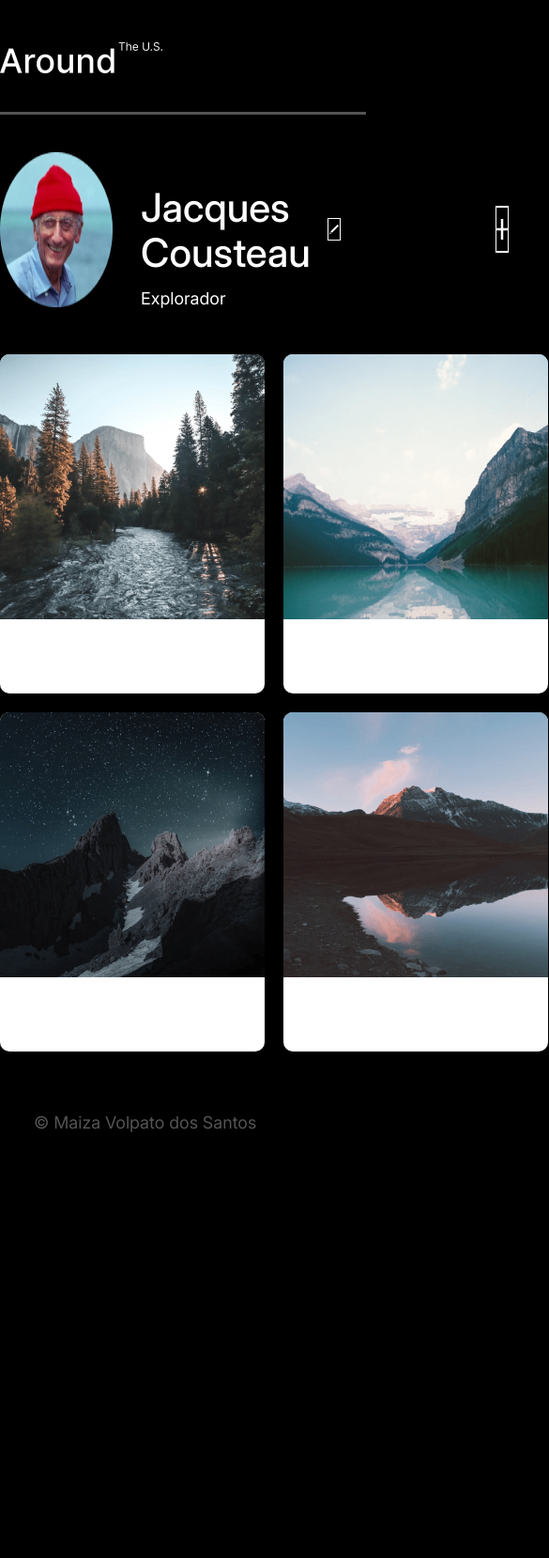
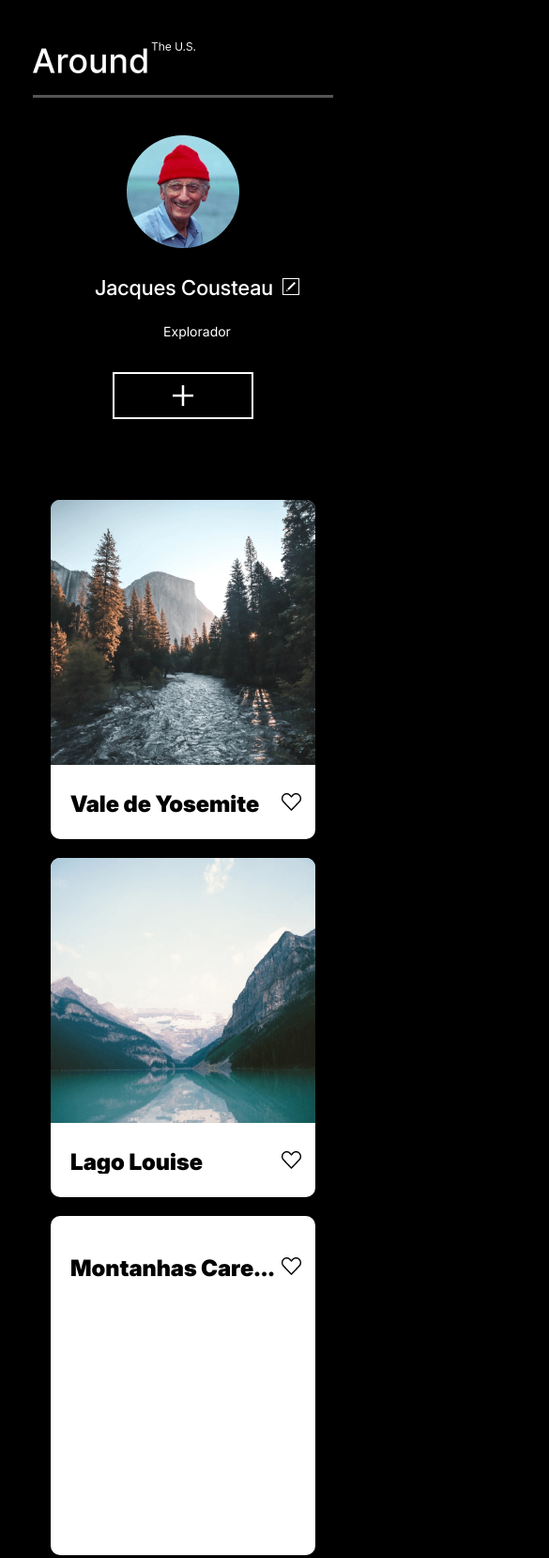
Before and after one commit to maizavolpato/web_project_around, a plain HTML site: page index.HTML in a window 390 px wide. Shown: the top 1658 px of the page at 94% size, 585 px wide, since content can reach past the window. Before the commit the page ends 1282 px from the top, so only its background shows below. Drawn offline with Linux system fonts and the light colour scheme.

Commit message:
Adj responsiviness

```diff
--- a/blocks/elements.css
+++ b/blocks/elements.css
@@ -12,3 +12,38 @@
   background-color: #ffffff;
   border-radius: 10px;
 }
+
+.element__card-block {
+  width: 246px;
+  display: flex;
+  justify-content: space-between;
+  margin: 25px 15px 31px 21px;
+}
+
+.element__card-text {
+  font-family: Inter;
+  font-weight: 900;
+  font-size: 24px;
+  line-height: 100%;
+  color: #000000;
+  text-overflow: ellipsis;
+  white-space: nowrap;
+  overflow: hidden;
+  max-width: 220px;
+}
+
+.elements__card-button-like {
+  background: transparent url("../images/like_button.png") center no-repeat;
+  width: 21px;
+  height: 19px;
+  border: none;
+  background-size: 21px 19px;
+}
+
+@media screen and (max-width: 544px) {
+  .elements {
+    display: flex;
+    flex-direction: column;
+    align-items: center;
+  }
+}
--- a/blocks/form.css
+++ b/blocks/form.css
@@ -18,6 +18,7 @@
   background-color: #ffffff;
   box-shadow: 0px 0px 25px 0px #00000026;
   border-radius: 10px;
+  position: relative;
 }
 
 .form__title {
@@ -26,29 +27,6 @@
   font-size: 24px;
   line-height: 100%;
   margin: 34px 0 54px 36px;
-}
-
-.form__button-close {
-  width: 40px;
-  height: 40px;
-  background: transparent url("../images/close_button.png") center no-repeat;
-  border: none;
-  position: absolute;
-  top: 80px;
-  right: 470px;
-  padding: 0;
-  margin: 0;
-  cursor: pointer;
-}
-
-.form__button-close:hover,
-.form__button-submit:hover {
-  opacity: 0.8;
-}
-
-.form__fieldset {
-  padding: 0;
-  border: none;
 }
 
 .form__input {
@@ -95,6 +73,51 @@
   cursor: pointer;
 }
 
+.form__button-close {
+  width: 40px;
+  height: 40px;
+  background: transparent url("../images/close_button.png") center no-repeat;
+  border: none;
+  position: absolute;
+  top: -33px;
+  right: -36px;
+  padding: 0;
+  margin: 0;
+  cursor: pointer;
+}
+
+.form__button-close:hover,
+.form__button-submit:hover {
+  opacity: 0.8;
+}
+
+.form__fieldset {
+  padding: 0;
+  border: none;
+}
+
 .form_open {
   display: flex;
 }
+
+@media screen and (max-width: 544px) {
+  .form__profile-edit {
+    width: 282px;
+    height: 322px;
+  }
+
+  .form__title {
+    font-size: 18px;
+  }
+
+  .form__input {
+    width: 238px;
+  }
+
+  .form__button-submit {
+    width: 238px;
+    height: 50px;
+    font-size: 14px;
+    margin: 46px 22px 25px 22px;
+  }
+}
--- a/blocks/header.css
+++ b/blocks/header.css
@@ -4,3 +4,10 @@
   max-width: 880px;
   height: 74px;
 }
+
+@media screen and (max-width: 544px) {
+  .header {
+    width: 320px;
+    height: 56px;
+  }
+}
--- a/blocks/profile.css
+++ b/blocks/profile.css
@@ -4,15 +4,21 @@
   max-width: 880px;
 }
 
-.profilo__image {
-  max-width: 120px;
-  max-height: 120px;
+.profile__image {
+  width: 120px;
+  height: 120px;
 }
 .profile__info {
+  max-width: 415px;
+  margin-left: 30px;
   display: flex;
   flex-direction: column;
-  margin-left: 30px;
 }
+
+.profile__name-button {
+  display: flex;
+}
+
 .profile__name {
   font-family: Inter;
   font-weight: 500;
@@ -32,6 +38,7 @@
 .profile__edit-button {
   width: 24px;
   height: 24px;
+  margin: 18px 18px 0 18px;
   background: transparent url("../images/edit_button.png") center no-repeat;
   border: 1px solid #fff;
   margin-left: 18px;
@@ -47,3 +54,35 @@
   align-self: center;
   cursor: pointer;
 }
+
+.profile__edit-button:hover,
+.profile__add-image-button:hover {
+  opacity: 0.6;
+}
+
+@media screen and (max-width: 544px) {
+  .profile {
+    flex-direction: column;
+    align-items: center;
+  }
+
+  .profile__name {
+    font-size: 22px;
+  }
+
+  .profile__job {
+    font-size: 14px;
+    text-align: center;
+  }
+
+  .profile__edit-button {
+    width: 18px;
+    height: 18px;
+    margin: 0;
+    margin-left: 10px;
+  }
+
+  .profile__add-image-button {
+    margin: 36px auto 36px;
+  }
+}
--- a/index.HTML
+++ b/index.HTML
@@ -22,32 +22,57 @@
           class="profile__image"
         />
         <div class="profile__info">
-          <h2 class="profile__name">Jacques Cousteau</h2>
-
+          <div class="profile__name-button">
+            <h2 class="profile__name">Jacques Cousteau</h2>
+            <button class="profile__edit-button"></button>
+          </div>
           <h1 class="profile__job">Explorador</h1>
         </div>
-        <button class="profile__edit-button"></button>
         <button class="profile__add-image-button"></button>
       </section>
 
       <section class="elements">
         <div class="elements__card">
           <img src="./images/photo_1.png" alt="" class="elements__image" />
+          <div class="element__card-block">
+            <div class="element__card-text">Vale de Yosemite</div>
+            <button class="elements__card-button-like"></button>
+          </div>
         </div>
         <div class="elements__card">
           <img src="./images/photo_2.png" alt="" class="elements__image" />
+          <div class="element__card-block">
+            <div class="element__card-text">Lago Louise</div>
+            <button class="elements__card-button-like"></button>
+          </div>
         </div>
         <div class="elements__card">
           <img src="./images/photo_3.png" alt="" class="elements__image" />
+          <div class="element__card-block">
+            <div class="element__card-text">Montanhas Careeee</div>
+            <button class="elements__card-button-like"></button>
+          </div>
         </div>
         <div class="elements__card">
           <img src="./images/photo_4.png" alt="" class="elements__image" />
+          <div class="element__card-block">
+            <div class="element__card-text">Latemar</div>
+            <button class="elements__card-button-like"></button>
+          </div>
         </div>
         <div class="elements__card">
           <img src="./images/photo_5.png" alt="" class="elements__image" />
+          <div class="element__card-block">
+            <div class="element__card-text">Parque Nacional da Vanoise</div>
+            <button class="elements__card-button-like"></button>
+          </div>
         </div>
         <div class="elements__card">
           <img src="./images/photo_6.png" alt="" class="elements__image" />
+          <div class="element__card-block">
+            <div class="element__card-text">Lago di Braies</div>
+            <button class="elements__card-button-like"></button>
+          </div>
         </div>
       </section>
       <footer class="footer">&copy; Maiza Volpato dos Santos</footer>
```
Also changed, not shown: images/Edit Button.svg (deleted), images/like_button.png (added).
